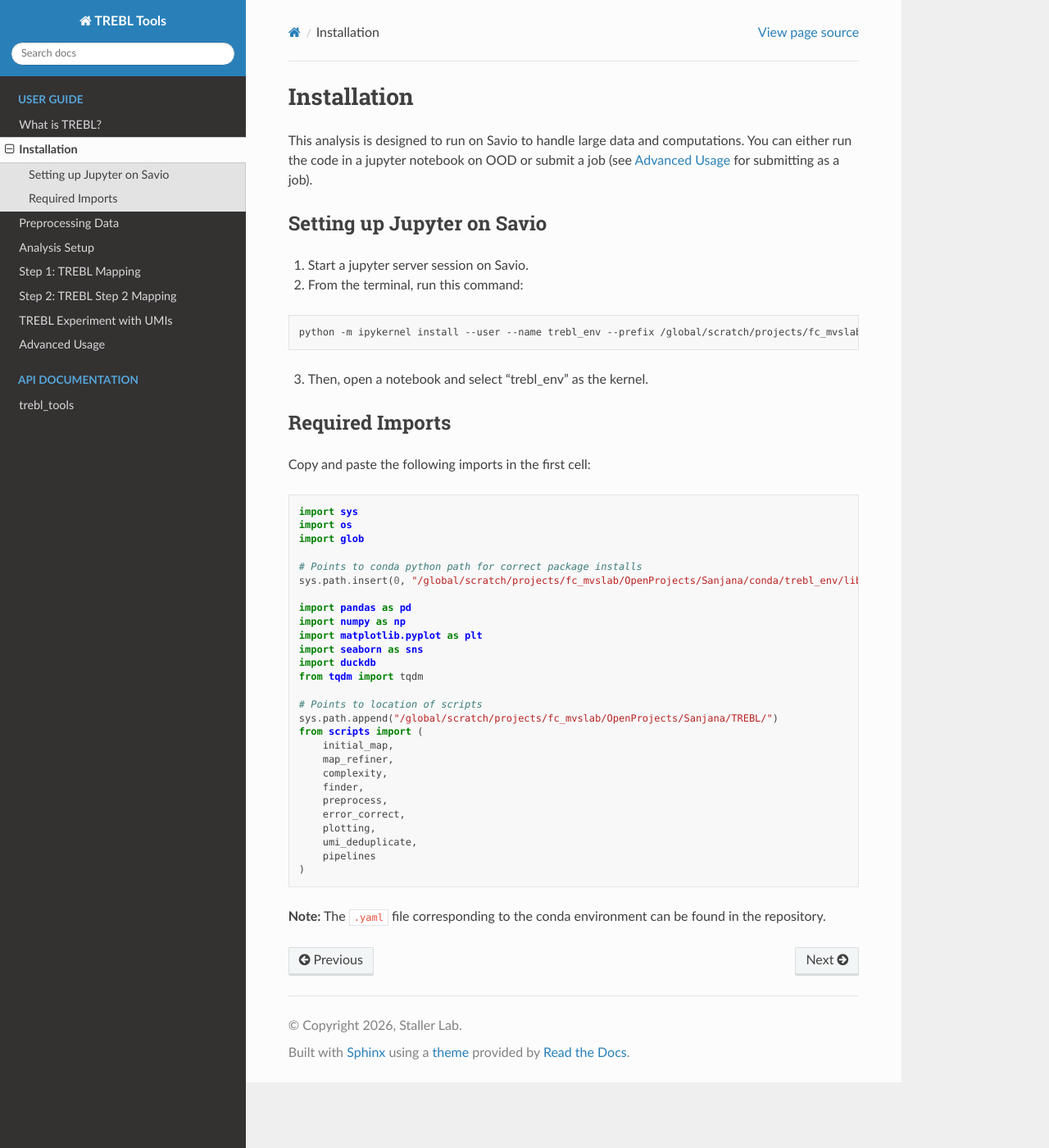
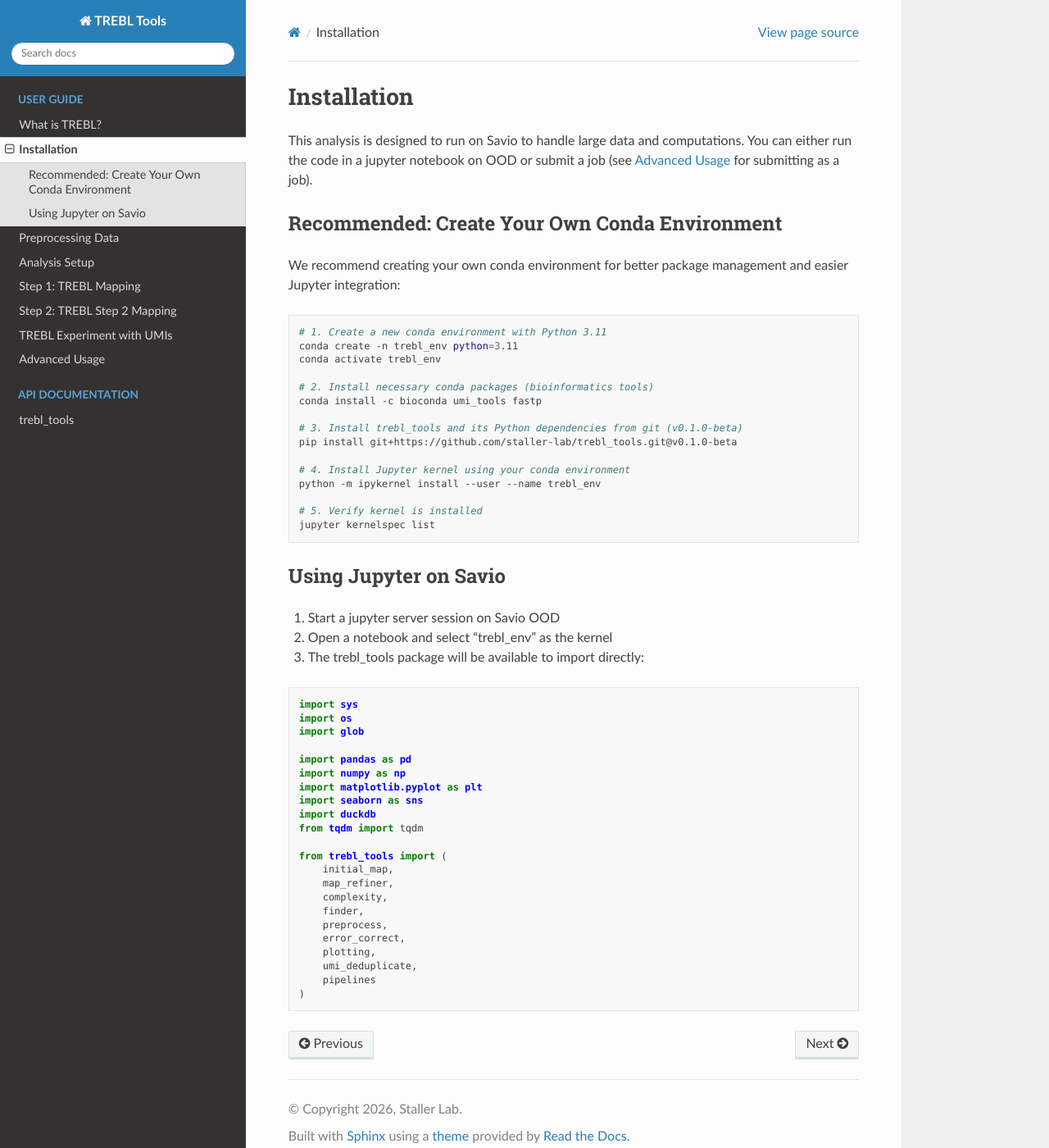
Before and after one commit to staller-lab/trebl_tools, a Sphinx documentation site: the page built from docs/user_guide/installation.md, in a window 1280 px wide and 1400 px high. Shown: the whole window at 82% size. Built offline with Sphinx 7.4.7 and the Read the Docs theme 3.1.0, drawn with Linux system fonts in a browser that asks for light colours.

Commit message:
Update installation to v0.1.0-beta and configure examples with data files
Co-authored-by: sanjanakotha <86217128+sanjanakotha@users.noreply.github.com>

````diff
--- a/docs/user_guide/installation.md
+++ b/docs/user_guide/installation.md
@@ -2,29 +2,40 @@
 
 This analysis is designed to run on Savio to handle large data and computations. You can either run the code in a jupyter notebook on OOD or submit a job (see [Advanced Usage](advanced_usage.md) for submitting as a job).
 
-## Setting up Jupyter on Savio
+## Recommended: Create Your Own Conda Environment
 
-1. Start a jupyter server session on Savio.
-
-2. From the terminal, run this command:
+We recommend creating your own conda environment for better package management and easier Jupyter integration:
 
 ```bash
-python -m ipykernel install --user --name trebl_env --prefix /global/scratch/projects/fc_mvslab/OpenProjects/Sanjana/conda/trebl_env
+# 1. Create a new conda environment with Python 3.11
+conda create -n trebl_env python=3.11
+conda activate trebl_env
+
+# 2. Install necessary conda packages (bioinformatics tools)
+conda install -c bioconda umi_tools fastp
+
+# 3. Install trebl_tools and its Python dependencies from git (v0.1.0-beta)
+pip install git+https://github.com/staller-lab/trebl_tools.git@v0.1.0-beta
+
+# 4. Install Jupyter kernel using your conda environment
+python -m ipykernel install --user --name trebl_env
+
+# 5. Verify kernel is installed
+jupyter kernelspec list
 ```
 
-3. Then, open a notebook and select "trebl_env" as the kernel.
+## Using Jupyter on Savio
 
-## Required Imports
+1. Start a jupyter server session on Savio OOD
 
-Copy and paste the following imports in the first cell:
+2. Open a notebook and select "trebl_env" as the kernel
+
+3. The trebl_tools package will be available to import directly:
 
 ```python
 import sys
 import os
 import glob
-
-# Points to conda python path for correct package installs
-sys.path.insert(0, "/global/scratch/projects/fc_mvslab/OpenProjects/Sanjana/conda/trebl_env/lib/python3.11/site-packages")
 
 import pandas as pd
 import numpy as np
@@ -33,9 +44,7 @@ import seaborn as sns
 import duckdb
 from tqdm import tqdm
 
-# Points to location of scripts
-sys.path.append("/global/scratch/projects/fc_mvslab/OpenProjects/Sanjana/TREBL/")
-from scripts import (
+from trebl_tools import (
     initial_map,
     map_refiner,
     complexity,
@@ -47,5 +56,3 @@ from scripts import (
     pipelines
 )
 ```
-
-**Note:** The `.yaml` file corresponding to the conda environment can be found in the repository.
````
Also changed, not shown: README.md (+2 -2 lines), 5 other files.
